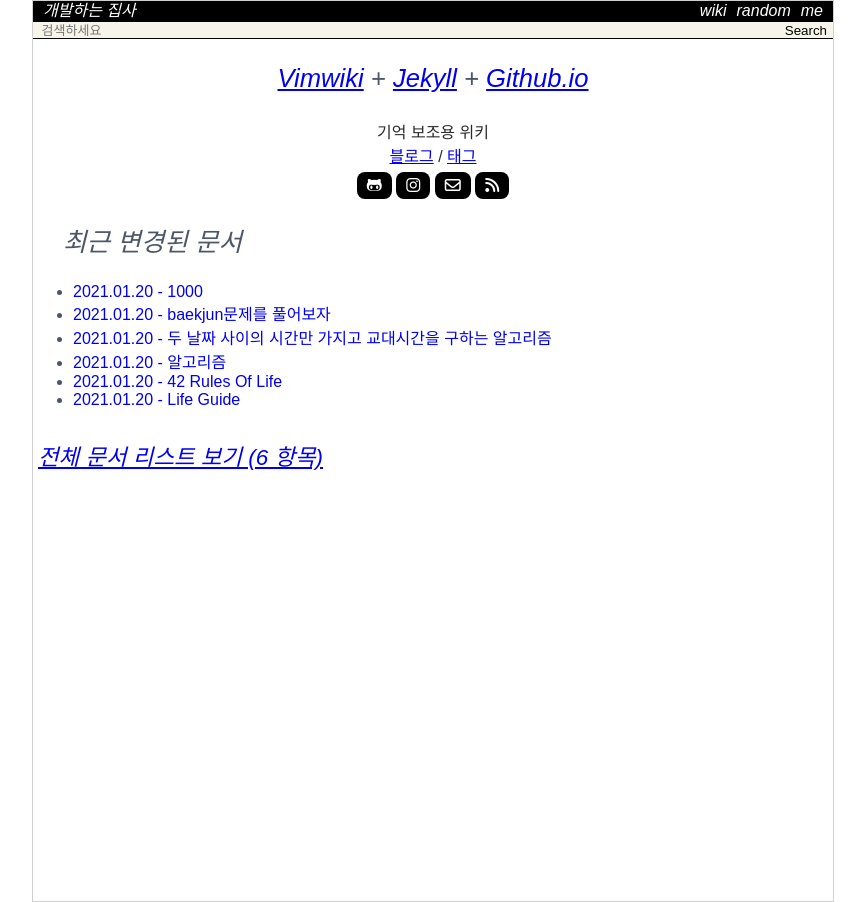
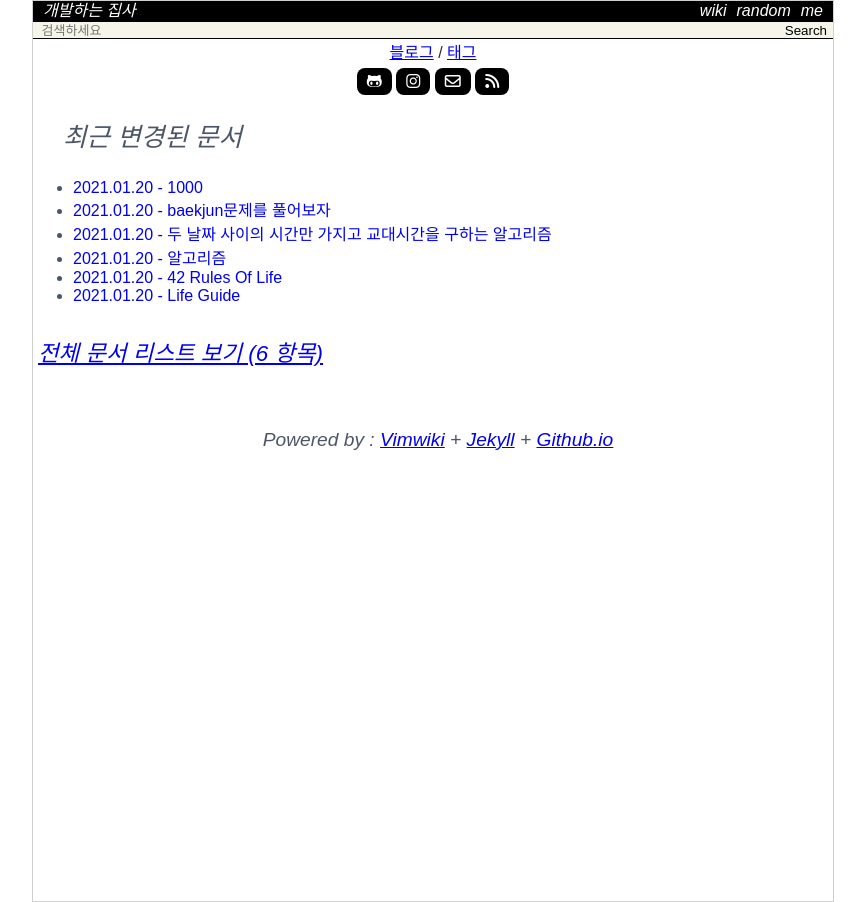
Before and after one commit to Achelous1/achelous1.github.io, a Jekyll site: the page built from index.html, in a window 1280 px wide. Shown: the whole page, without its empty margins (207-1072 px from the left). Built offline with Jekyll 4.4.1, drawn with Linux system fonts in a browser that asks for light colours; nearby versions of some CDN libraries; some web fonts are replaced.

Commit message:
MOVED powered by to footer

```diff
--- a/_includes/footer.html
+++ b/_includes/footer.html
@@ -1,5 +1,13 @@
 <footer class="footer">
     <div>
+        <h5>
+            Powered by :
+            <a href="https://github.com/vimwiki/vimwiki">Vimwiki</a>
+            +
+            <a href="https://jekyllrb.com/">Jekyll</a>
+            +
+            <a href="https://pages.github.com/">Github.io</a>
+        </h5>
 {% if page.latex %}
         <script type="text/javascript" async src="https://cdnjs.cloudflare.com/ajax/libs/mathjax/2.7.2/MathJax.js?config=TeX-MML-AM_CHTML"></script>
 {% endif %}
--- a/css/main.scss
+++ b/css/main.scss
@@ -12,6 +12,7 @@
 $base-line-height  : 1.5;
 
 $coding-font: Consolas, "Courier New", Courier;
+$default-font: 'D2Coding ligature';
 $theme-color: #000000;
 
 // Import from 'sass_dir' (default: _sass)
--- a/index.html
+++ b/index.html
@@ -5,16 +5,6 @@
 ---
 
 <div class="blog-face">
-    <div>
-        <H3>
-            <a href="https://github.com/vimwiki/vimwiki">Vimwiki</a>
-            +
-            <a href="https://jekyllrb.com/">Jekyll</a>
-            +
-            <a href="https://pages.github.com/">Github.io</a>
-        </H3>
-    </div>
-        기억 보조용 위키
     <div>
     </div>
     <div>
```
